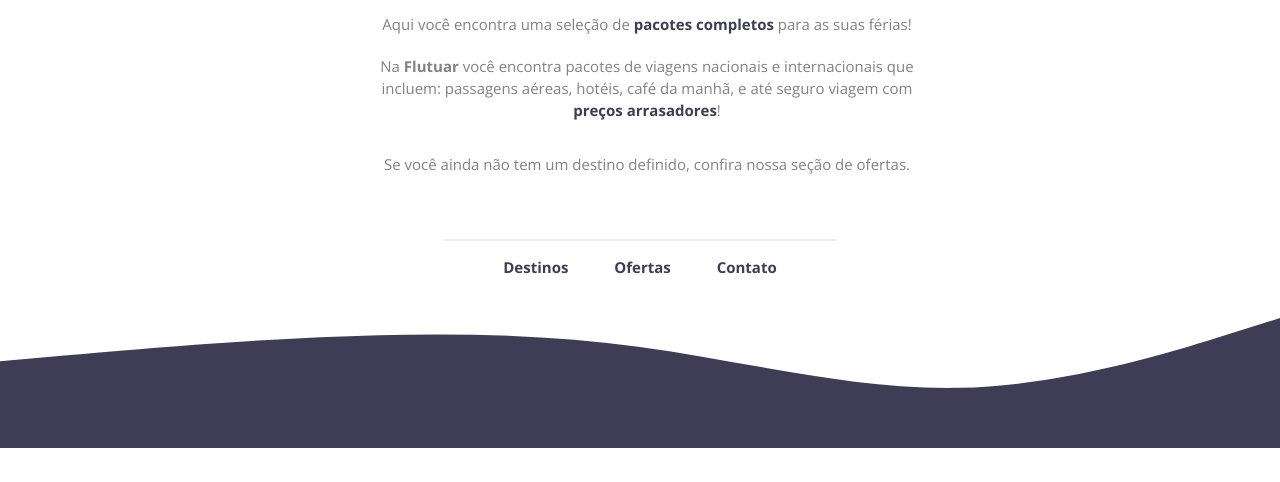
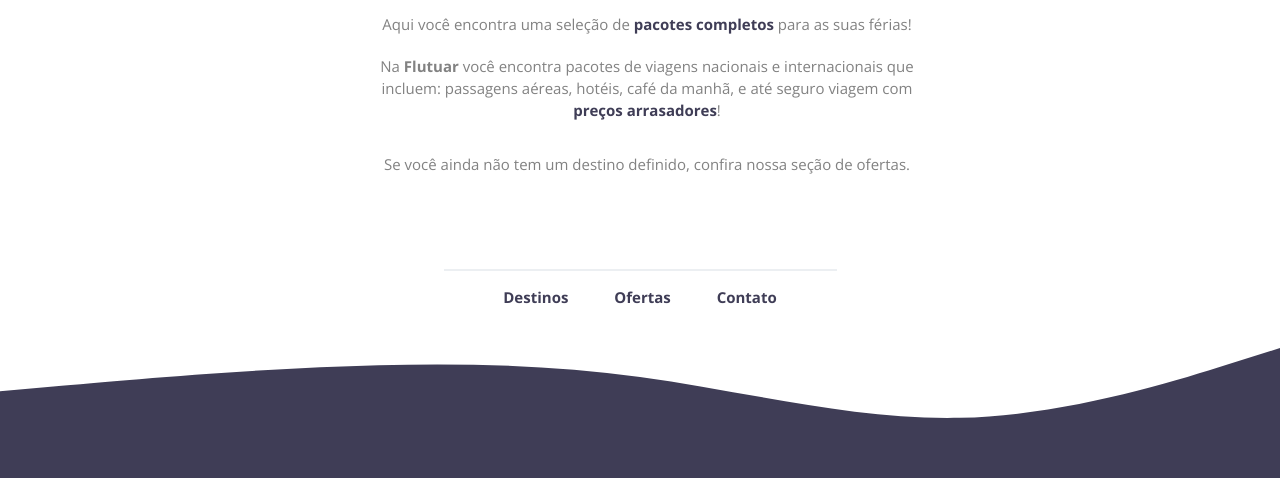
Before and after one commit to lenolnbamm/desafio-recriando-layout, a plain HTML site: page index.html in a window 1280 px wide. Shown: the part 318-800 px from the top of the page. Drawn offline with nearby package versions, Linux system fonts and the light colour scheme.

Commit message:
Update style.css
Correction of the justify-content with incorrect value.

```diff
--- a/style.css
+++ b/style.css
@@ -18,7 +18,7 @@ body {
 
 	display: flex;
 	flex-direction: column;
-	justify-content: space-betweewn;
+	justify-content: space-between;
 	min-height: 100vh;
 }
 
```
